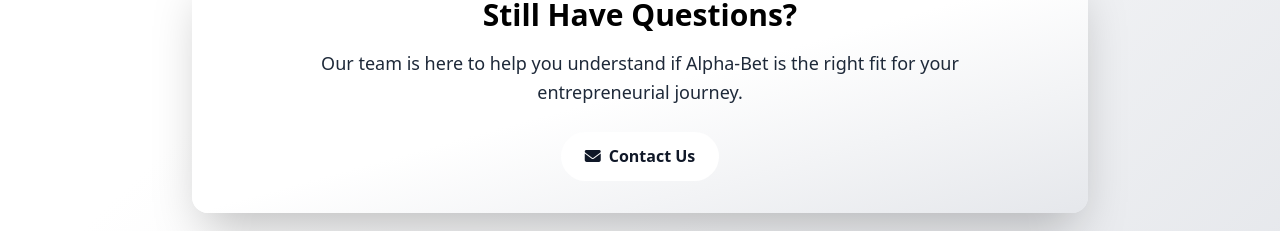
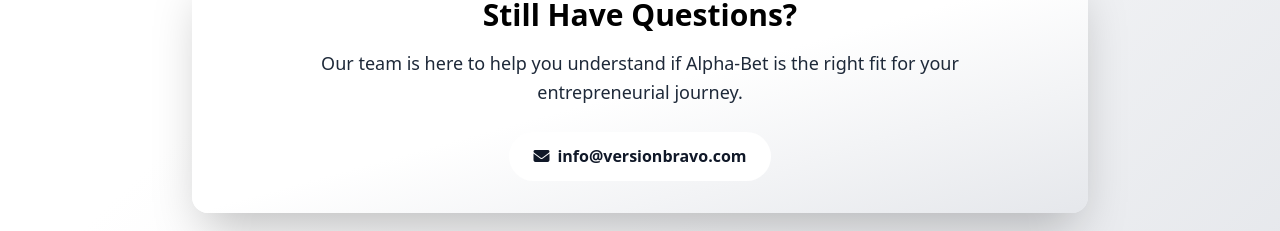
Before and after one commit to tamirSida/alphabet-website, a Next.js app: page / in a window 1280 px wide. Shown: the part 2600-2831 px from the top of the page. Built offline with nearby package versions, Linux system fonts and the light colour scheme; no server answers; the database is empty.

Commit message:
9948749286

```diff
--- a/app/privacy/page.tsx
+++ b/app/privacy/page.tsx
@@ -120,7 +120,7 @@
             </ul>
 
             <h3>To Exercise Your Rights:</h3>
-            <p>Contact us at <a href="mailto:info@versionbravo.com" className="text-blue-600 hover:underline">info@versionbravo.com</a> with your request. We'll respond within 30 days.</p>
+            <p>Contact us at <span className="text-blue-600">info@versionbravo.com</span> with your request. We'll respond within 30 days.</p>
 
             <h2>6. Data Retention</h2>
 
@@ -159,7 +159,7 @@
             <div className="bg-gray-50 p-6 rounded-lg">
               <p className="mb-4">For privacy-related questions or requests:</p>
               <ul className="space-y-2">
-                <li><strong>Email:</strong> <a href="mailto:info@versionbravo.com" className="text-blue-600 hover:underline">info@versionbravo.com</a></li>
+                <li><strong>Email:</strong> <span className="text-blue-600">info@versionbravo.com</span></li>
               </ul>
             </div>
 
--- a/app/service-requirements/page.tsx
+++ b/app/service-requirements/page.tsx
@@ -194,7 +194,7 @@
             <div className="bg-gray-50 p-6 rounded-lg">
               <p className="mb-4">For questions about service requirements or eligibility:</p>
               <ul className="space-y-2">
-                <li><strong>Email:</strong> <a href="mailto:info@versionbravo.com" className="text-blue-600 hover:underline">info@versionbravo.com</a></li>
+                <li><strong>Email:</strong> <span className="text-blue-600">info@versionbravo.com</span></li>
               </ul>
             </div>
 
--- a/app/terms/page.tsx
+++ b/app/terms/page.tsx
@@ -229,7 +229,7 @@
             <div className="bg-gray-50 p-6 rounded-lg">
               <p className="mb-4">For questions about these terms or program policies:</p>
               <ul className="space-y-2">
-                <li><strong>Email:</strong> <a href="mailto:info@versionbravo.com" className="text-blue-600 hover:underline">info@versionbravo.com</a></li>
+                <li><strong>Email:</strong> <span className="text-blue-600">info@versionbravo.com</span></li>
               </ul>
             </div>
 
--- a/components/public/faq-section.tsx
+++ b/components/public/faq-section.tsx
@@ -221,13 +221,10 @@
               Our team is here to help you understand if Alpha-Bet is the right fit for your entrepreneurial journey.
             </p>
             <div className="flex justify-center">
-              <a
-                href="mailto:info@versionbravo.com"
-                className="inline-flex items-center gap-2 bg-white text-gray-900 px-6 py-3 rounded-full font-semibold hover:scale-105 transition-transform duration-300"
-              >
+              <div className="inline-flex items-center gap-2 bg-white text-gray-900 px-6 py-3 rounded-full font-semibold">
                 <i className="fas fa-envelope"></i>
-                <span>Contact Us</span>
-              </a>
+                <span>info@versionbravo.com</span>
+              </div>
             </div>
           </div>
         </div>
```
Also changed, not shown: 1 other file (tests, documents, lock files or other folders).
